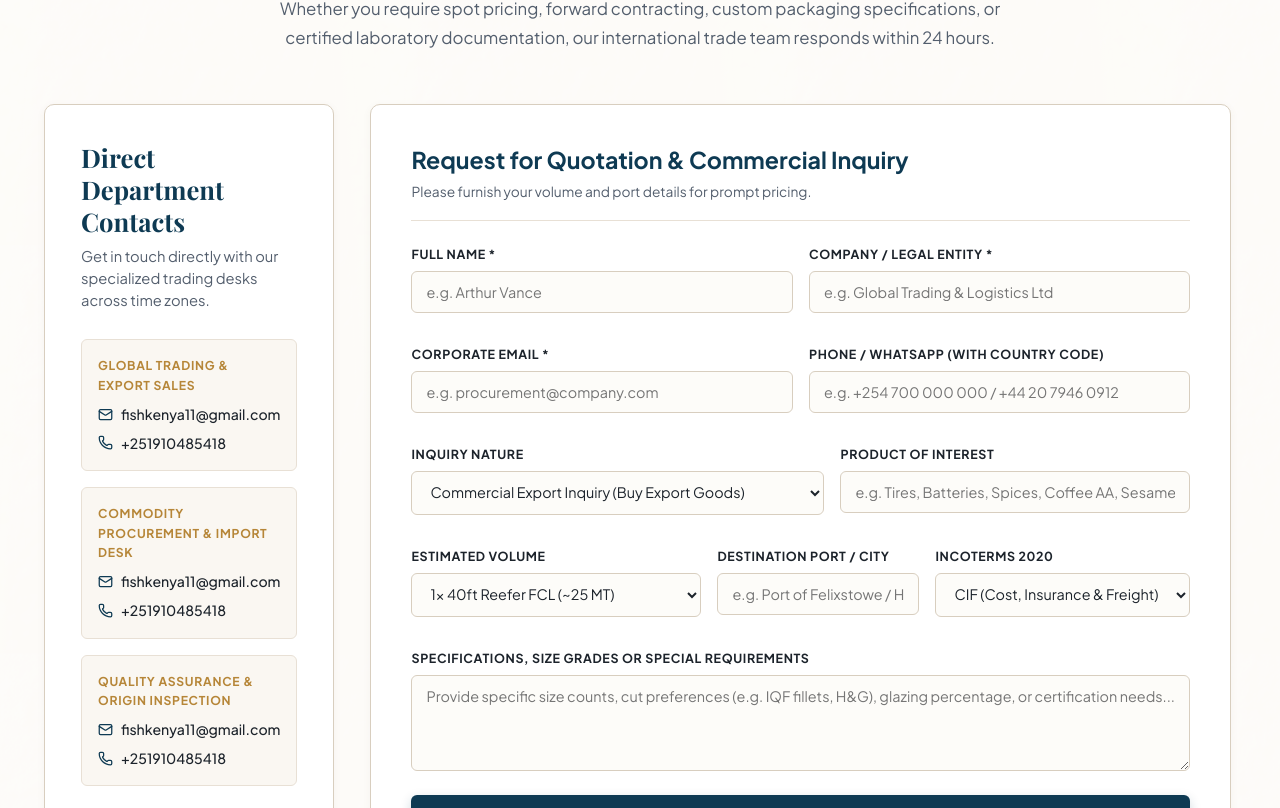
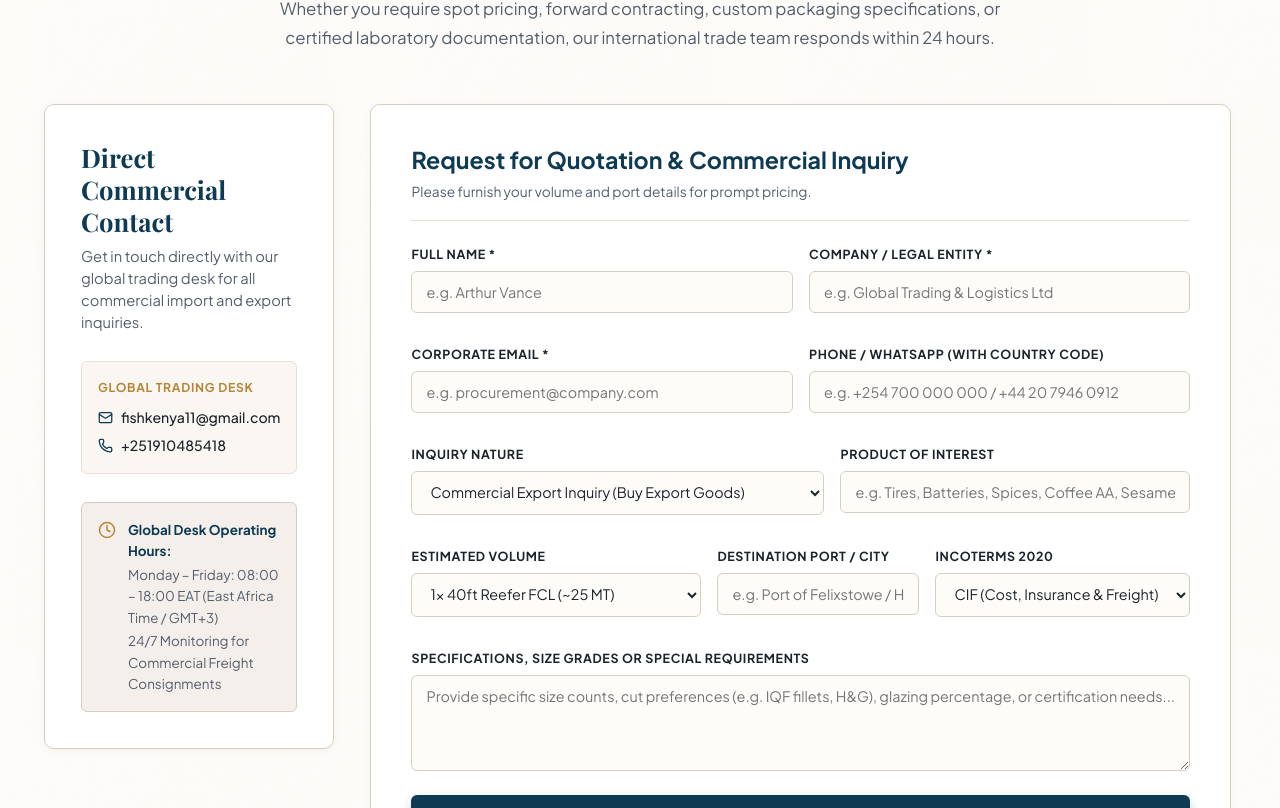
Before and after one commit to Goodomenn/import_spice, a React (Vite) app: page /contact in a window 1280 px wide. Shown: the part 572-1380 px from the top of the page. Built offline with nearby package versions, Linux system fonts and the light colour scheme; a web font is replaced by a local one.

Commit message:
fix(contact): remove duplicate commodity procurement and QA cards from contact desk

```diff
--- a/src/components/ContactSection.jsx
+++ b/src/components/ContactSection.jsx
@@ -58,51 +58,23 @@ export default function ContactSection({ prefilledProduct }) {
         <div className="contact-layout">
           {/* Left Column: Direct Inquiries & Office Info */}
           <div className="contact-info-card">
-            <h3 className="info-card-title font-serif">Direct Department Contacts</h3>
+            <h3 className="info-card-title font-serif">Direct Commercial Contact</h3>
             <p className="info-card-desc">
-              Get in touch directly with our specialized trading desks across time zones.
+              Get in touch directly with our global trading desk for all commercial import and export inquiries.
             </p>
 
             <div className="contact-desks">
               <div className="desk-item">
-                <div className="desk-badge">Global Trading & Export Sales</div>
+                <div className="desk-badge">Global Trading Desk</div>
                 <div className="desk-details">
-                  <div className="desk-line">
+                  <a href="mailto:fishkenya11@gmail.com" className="desk-line">
                     <Mail size={15} className="desk-icon" />
                     <span>fishkenya11@gmail.com</span>
-                  </div>
-                  <div className="desk-line">
+                  </a>
+                  <a href="tel:+251910485418" className="desk-line">
                     <Phone size={15} className="desk-icon" />
                     <span>+251910485418</span>
-                  </div>
-                </div>
-              </div>
-
-              <div className="desk-item">
-                <div className="desk-badge">Commodity Procurement & Import Desk</div>
-                <div className="desk-details">
-                  <div className="desk-line">
-                    <Mail size={15} className="desk-icon" />
-                    <span>fishkenya11@gmail.com</span>
-                  </div>
-                  <div className="desk-line">
-                    <Phone size={15} className="desk-icon" />
-                    <span>+251910485418</span>
-                  </div>
-                </div>
-              </div>
-
-              <div className="desk-item">
-                <div className="desk-badge">Quality Assurance & Origin Inspection</div>
-                <div className="desk-details">
-                  <div className="desk-line">
-                    <Mail size={15} className="desk-icon" />
-                    <span>fishkenya11@gmail.com</span>
-                  </div>
-                  <div className="desk-line">
-                    <Phone size={15} className="desk-icon" />
-                    <span>+251910485418</span>
-                  </div>
+                  </a>
                 </div>
               </div>
             </div>
@@ -370,6 +342,12 @@ export default function ContactSection({ prefilledProduct }) {
           font-size: 0.88rem;
           font-weight: 500;
           color: var(--text-main);
+          text-decoration: none;
+          transition: color 0.15s ease;
+        }
+
+        .desk-line:hover {
+          color: var(--accent-gold);
         }
 
         .desk-icon {
```
